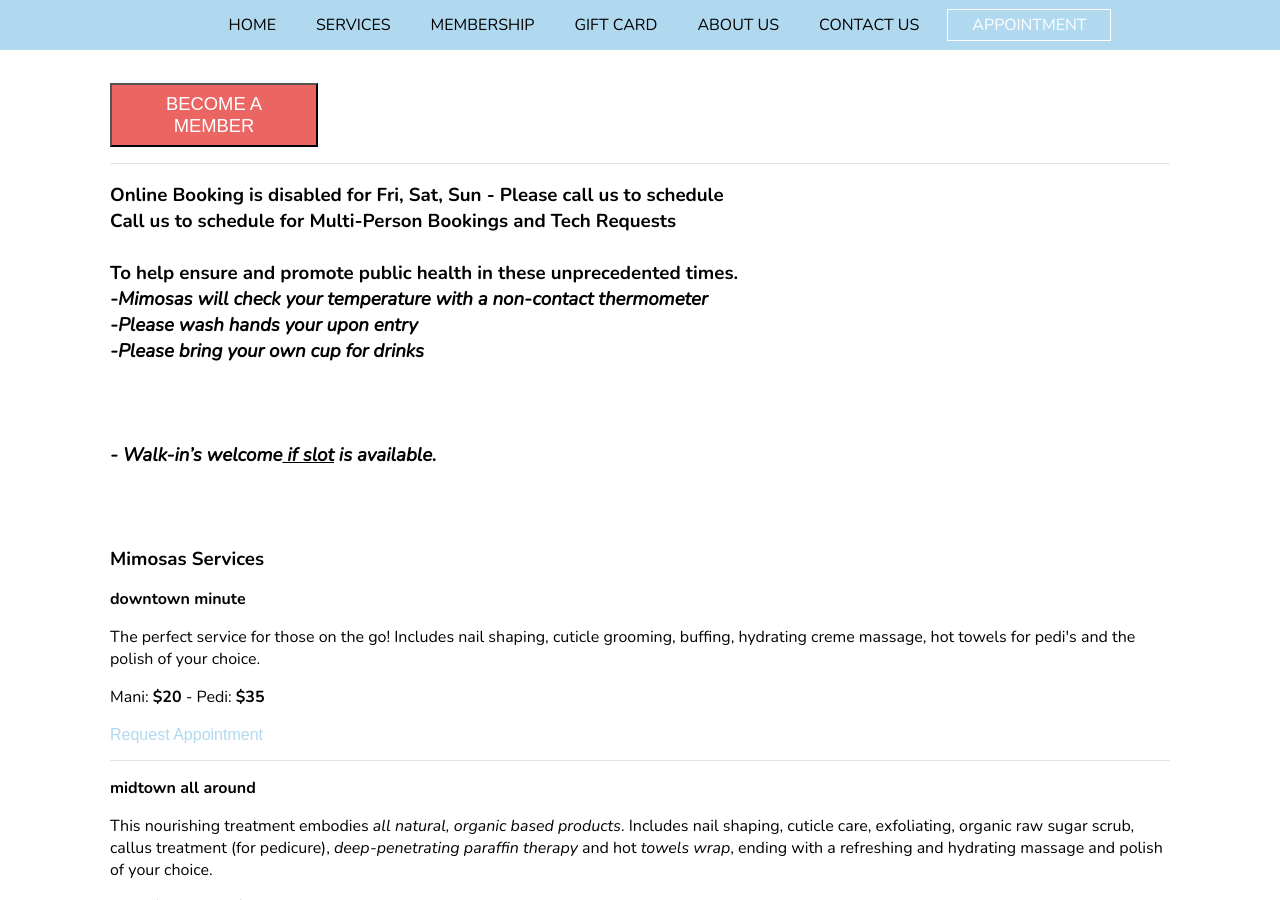
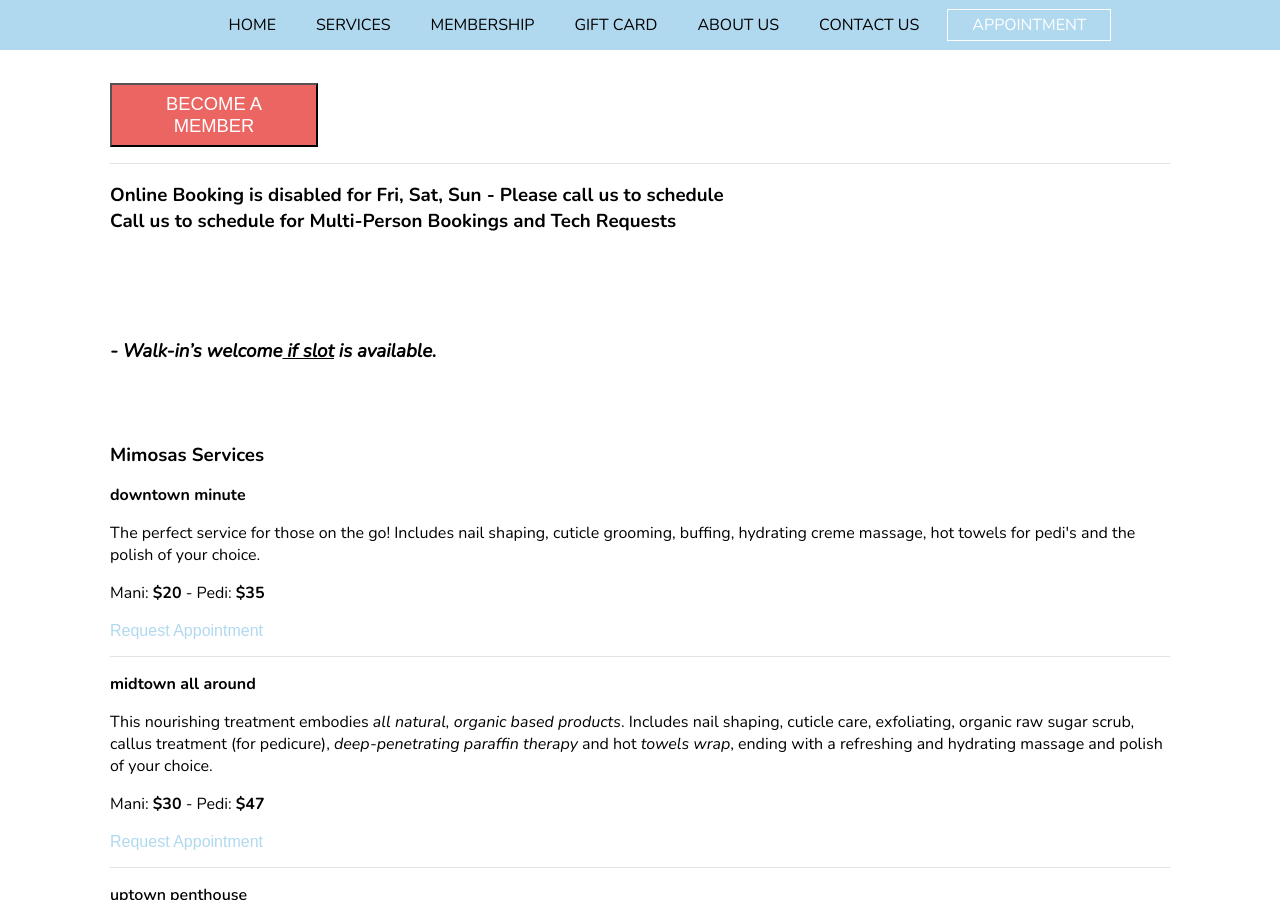
Before and after one commit to mimosasnailbar/mimosas, a Jekyll site: the page built from services.html, in a window 1280 px wide and 900 px high, scrolled down 894 px. Built offline with Jekyll 4.4.1, drawn with Linux system fonts in a browser that asks for light colours; nearby versions of some CDN libraries.

Commit message:
Updated 2 files via CloudCannon.

```diff
--- a/services.html
+++ b/services.html
@@ -44,7 +44,7 @@ layout: default
 		</div>
 	</div>
 	<h3 class="services__heading editable">
-		Online Booking is disabled for Fri, Sat, Sun -&nbsp;<strong>Please call us to schedule</strong><br />Call us to schedule for Multi-Person Bookings and Tech Requests<br /><br />To help ensure and promote public health in these unprecedented times.<em><strong><br />-Mimosas will check your temperature with a non-contact thermometer<br />-Please wash <em><strong>hands&nbsp;</strong></em>your upon entry<br />-Please bring your own cup for drinks</strong></em><br /><em><br /><br /><br />- Walk-in&rsquo;s welcome<u> if slot</u> is available. </em><br /><br /><br /><br />Mimosas Services
+		Online Booking is disabled for Fri, Sat, Sun -&nbsp;<strong>Please call us to schedule</strong><br />Call us to schedule for Multi-Person Bookings and Tech Requests<br /><br /><em><br /><br /><br />- Walk-in’s welcome<u> if slot</u> is available. </em><br /><br /><br /><br />Mimosas Services
 	</h3>
 	<div class="service">
 		<p class="editable service__name">
```
